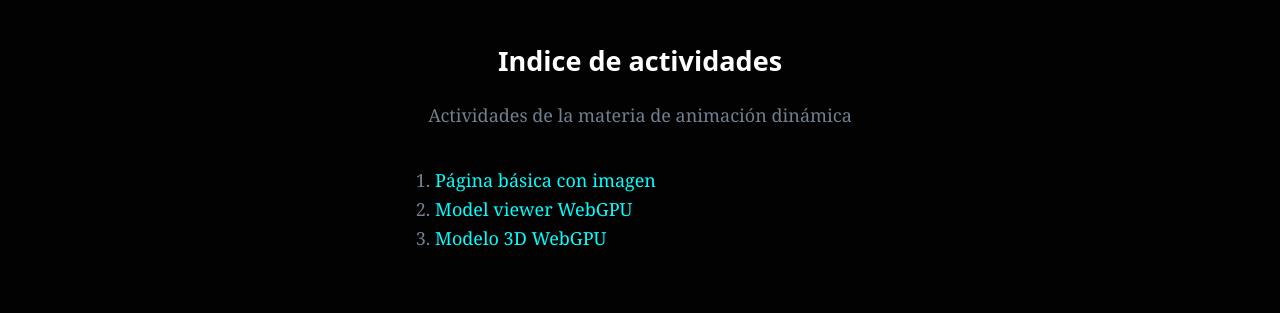
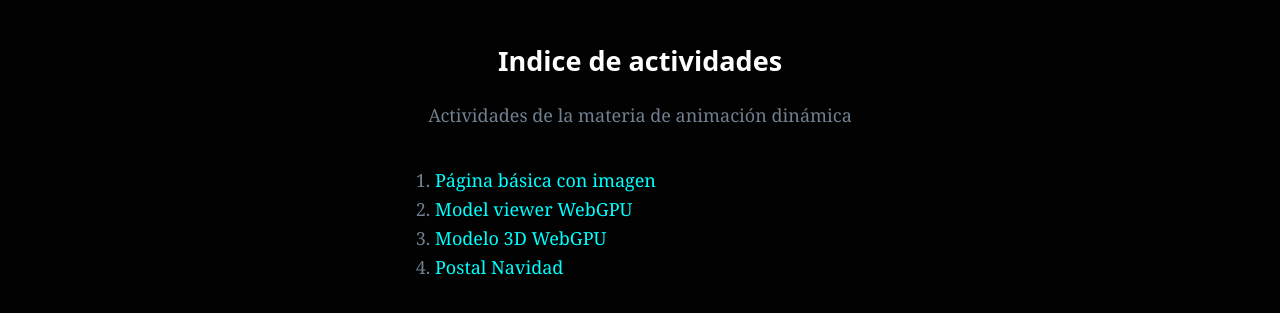
Before and after one commit to MiriamBautistaAlvarez/AnimacionDinamicaG5, a plain HTML site: page index.html in a window 1280 px wide. Shown: the part 921-1234 px from the top of the page. Drawn offline with Linux system fonts and the light colour scheme; a web font is replaced by a local one.

Commit message:
Update index.html

```diff
--- a/index.html
+++ b/index.html
@@ -60,6 +60,7 @@
         <li><a href="A1/pagina01.html">Página básica con imagen</a></li>
          <li><a href="model/index.html">Model viewer WebGPU</a></li>
          <li><a href="modelZombie/index.html">Modelo 3D WebGPU</a></li>
+        <li><a href="modelSnoopy/index.html">Postal Navidad</a></li>
     </ol>
     <br>
     <br>
```
